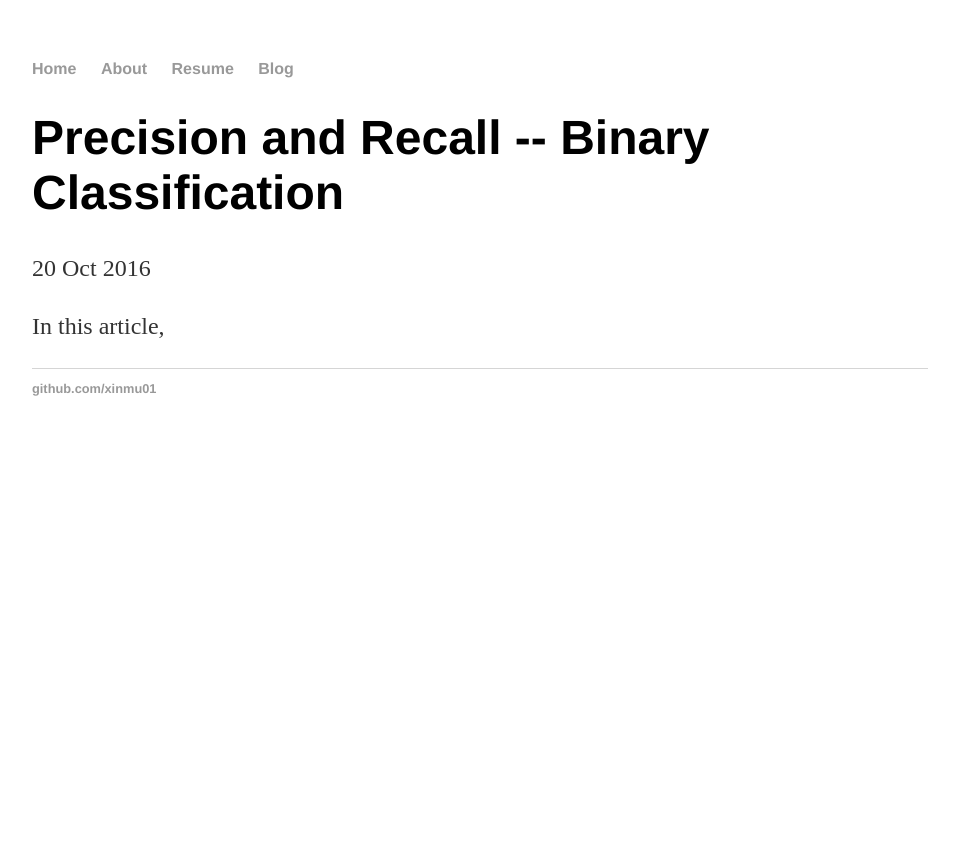
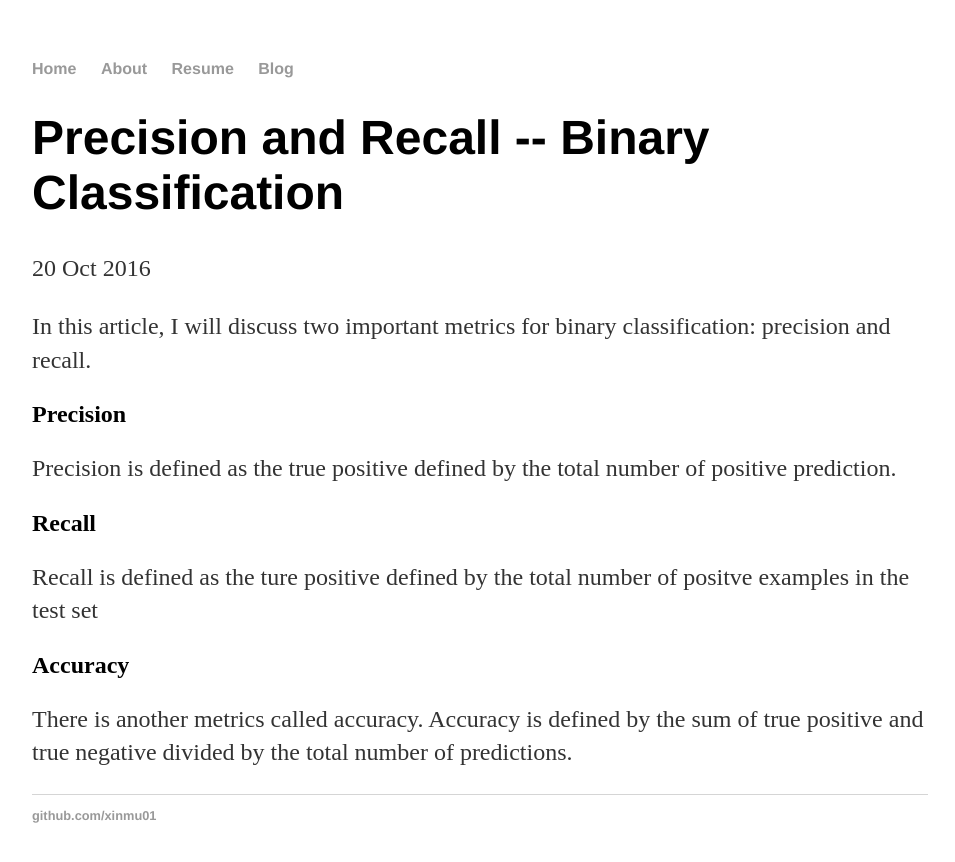
Before and after one commit to xinmu01/xinmu01.github.io, a Jekyll site: the page built from _posts/2016-10-20-precision-and-recall-binary-classification.markdown, in a window 1280 px wide. Shown: the top 862 px of the page, without its empty margins (160-1115 px from the left). Built offline with Jekyll 4.4.1, drawn with Linux system fonts in a browser that asks for light colours.

Commit message:
Update 2016-10-20-precision-and-recall-binary-classification.markdown

```diff
--- a/_posts/2016-10-20-precision-and-recall-binary-classification.markdown
+++ b/_posts/2016-10-20-precision-and-recall-binary-classification.markdown
@@ -3,4 +3,10 @@ published: true
 title: Precision and Recall -- Binary Classification
 layout: post
 ---
-In this article,
+In this article, I will discuss two important metrics for binary classification: precision and recall.
+## Precision
+Precision is defined as the true positive defined by the total number of positive prediction.
+## Recall
+Recall is defined as the ture positive defined by the total number of positve examples in the test set
+## Accuracy
+There is another metrics called accuracy. Accuracy is defined by the sum of true positive and true negative divided by the total number of predictions.
```
